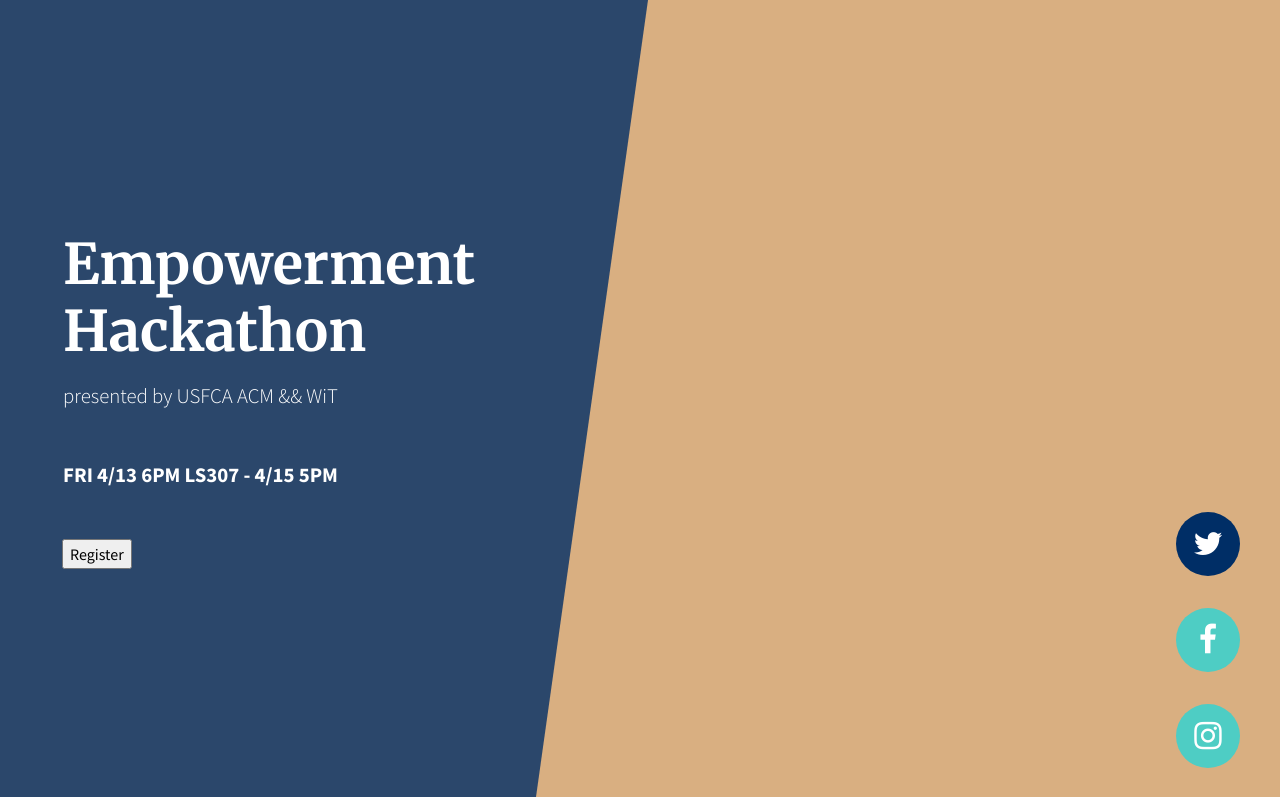
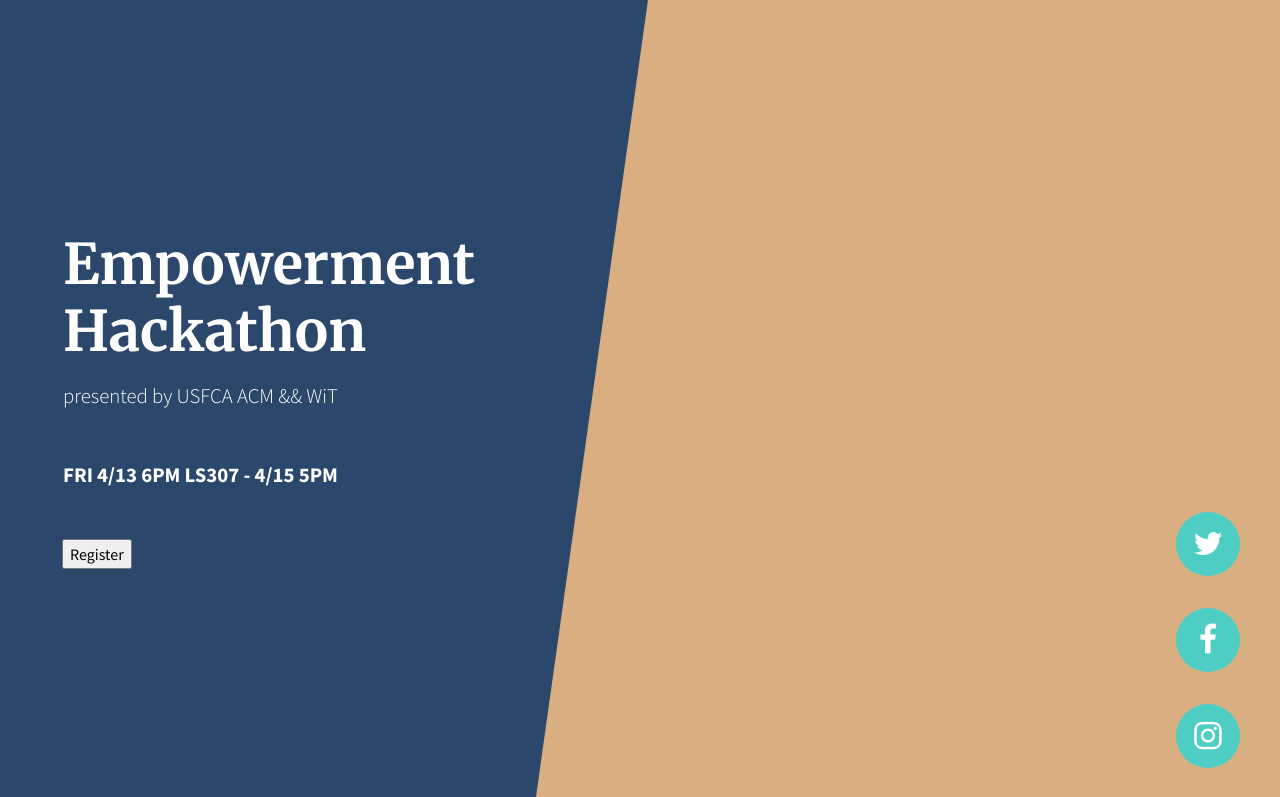
Before and after one commit to USFCAACM/empowerment, a website: page index.html in a window 1280 px wide. In both pictures the pointer is over the link 1208 px from the left and 544 px from the top of the page. Shown: the top 797 px of the page. Drawn offline with nearby package versions, Linux system fonts and the light colour scheme; files that its build step writes are made by us from their sources.

Commit message:
changed index

```diff
--- a/scss/_social.scss
+++ b/scss/_social.scss
@@ -49,7 +49,7 @@
           height: 4rem;
           width: 4rem;
           &:hover {
-            background-color: $primary;
+            background-color: #4ecdc4;
           }
         }
       }
```
